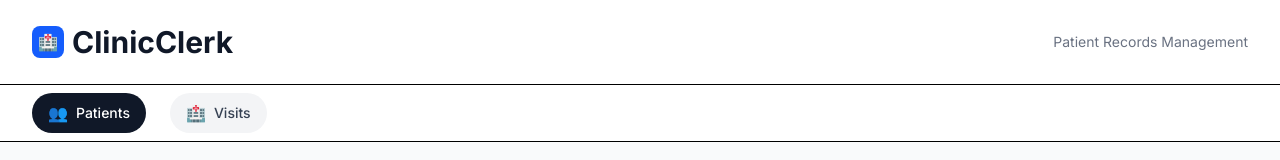
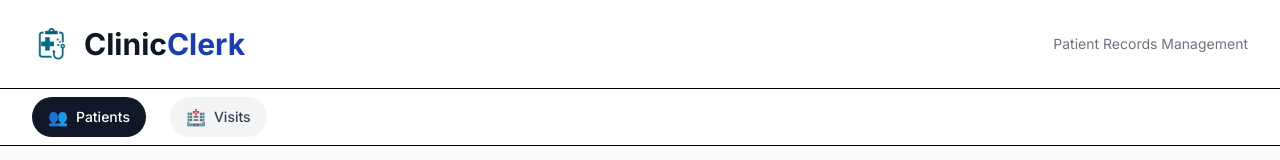
Before and after one commit to rajrasane/ClinicClerk, a Next.js app: page / in a window 1280 px wide. Shown: the top 160 px of the page. Built offline with nearby package versions, Linux system fonts and the light colour scheme; no server answers; the database is empty.

Commit message:
refactored header

```diff
--- a/src/sections/Header.tsx
+++ b/src/sections/Header.tsx
@@ -1,4 +1,6 @@
 'use client';
+
+import Image from 'next/image';
 
 interface HeaderProps {
   activeTab: string;
@@ -18,11 +20,21 @@ export const Header = ({ activeTab, setActiveTab }: HeaderProps) => {
         <div className="max-w-7xl mx-auto px-4 sm:px-6 lg:px-8 relative">
           <div className="flex flex-col sm:flex-row justify-between items-start sm:items-center py-4 sm:py-6 gap-4">
             <div>
-              <div className="flex items-center gap-2">
-                <div className="w-8 h-8 bg-blue-600 rounded-lg flex items-center justify-center text-white font-bold">
-                  🏥
+              <div className="flex items-center gap-2 sm:gap-3">
+                <div className="flex-shrink-0">
+                  <Image
+                    src="/logo.png"
+                    alt="ClinicClerk Logo"
+                    width={40}
+                    height={40}
+                    className="w-7 h-7 xs:w-8 xs:h-8 sm:w-9 sm:h-9 md:w-10 md:h-10 object-contain"
+                    priority
+                  />
                 </div>
-                <h1 className="text-2xl sm:text-3xl font-bold text-gray-900">ClinicClerk</h1>
+                <h1 className="text-xl xs:text-2xl sm:text-3xl font-bold truncate">
+                  <span className="text-gray-900">Clinic</span>
+                  <span className="text-blue-800">Clerk</span>
+                </h1>
               </div>
             </div>
             <div className="flex flex-col sm:flex-row items-start sm:items-center gap-2 sm:gap-4 w-full sm:w-auto">
```
Also changed, not shown: public/logo.png (added).
